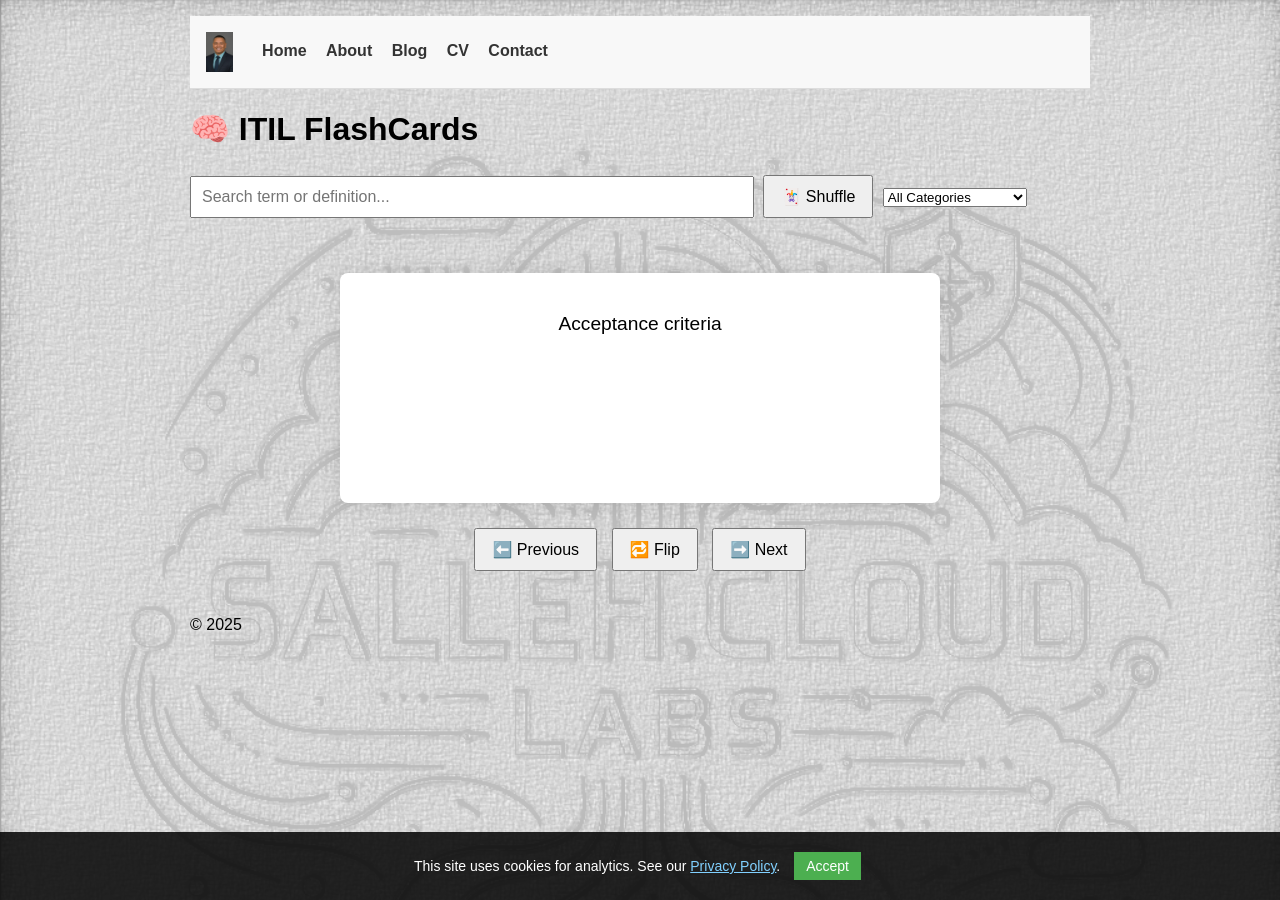
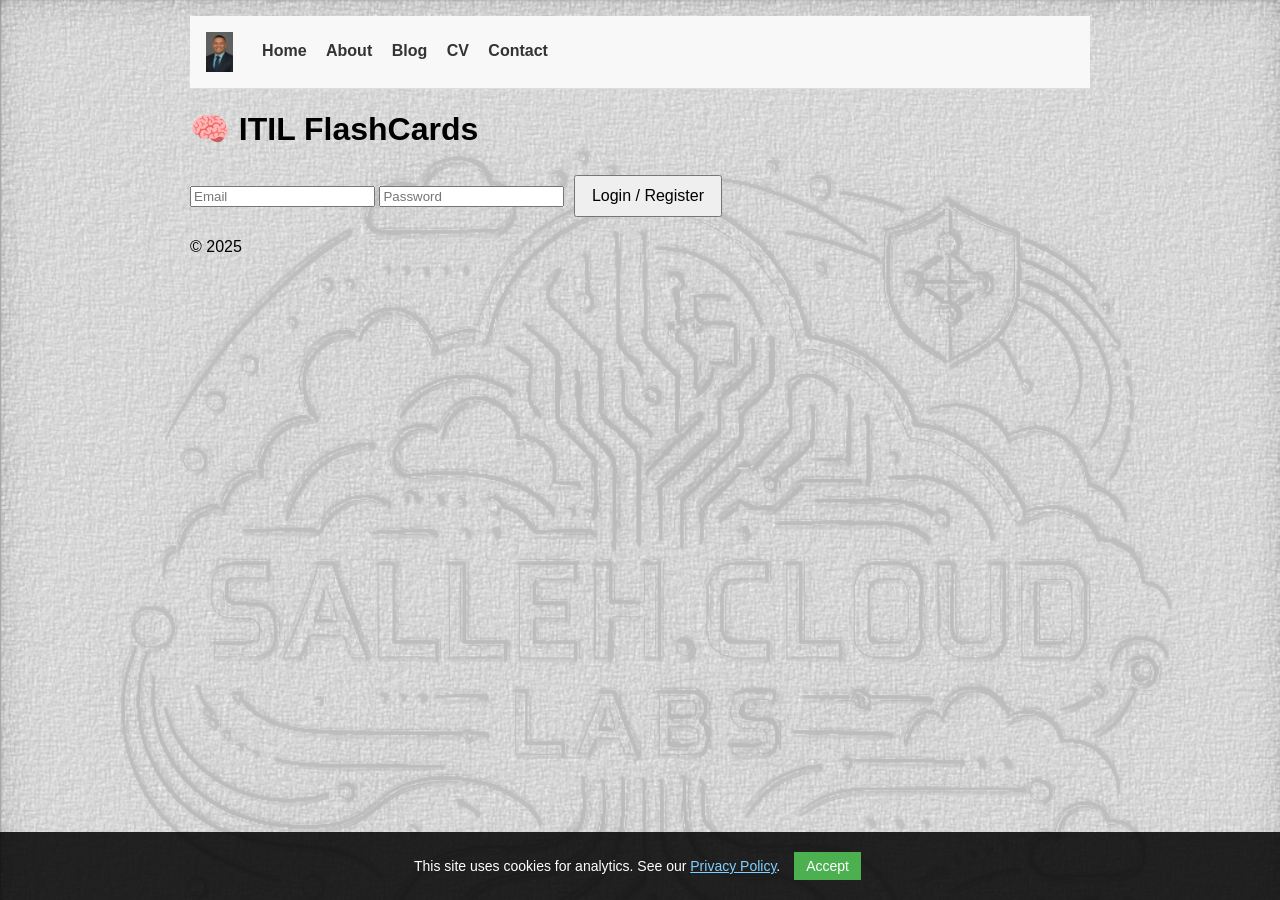
Before and after one commit to Sahshim/salleh-tech-blog, a Jekyll site: the page built from itil-flashcards/index.html, in a window 1280 px wide. Built offline with Jekyll 4.4.1, drawn with Linux system fonts in a browser that asks for light colours; comment, search, counter and statistics services are not loaded; some of the changed lines change nothing that is shown.

Commit message:
IndexFireLogin.html
Here's the fully updated itil-flashcards.html with:

✅ Firebase login (reuses same credentials)
✅ measurementId included in Firebase config
✅ Flashcards only load after successful login
✅ Logout button to end session
✅ Automatically hides login if already signed in

```diff
--- a/itil-flashcards/index.html
+++ b/itil-flashcards/index.html
@@ -3,8 +3,24 @@ layout: default
 permalink: /itil-flashcards/
 ---
 
+<!-- Firebase SDK -->
+<script src="https://www.gstatic.com/firebasejs/9.22.2/firebase-app-compat.js"></script>
+<script src="https://www.gstatic.com/firebasejs/9.22.2/firebase-auth-compat.js"></script>
+
 <h1>🧠 ITIL FlashCards</h1>
 
+<!-- Login Section -->
+<div id="login-section">
+  <input type="email" id="email" placeholder="Email" />
+  <input type="password" id="password" placeholder="Password" />
+  <button onclick="firebaseLogin()">Login / Register</button>
+  <p id="login-error" style="color: red;"></p>
+</div>
+
+<!-- Flashcard App -->
+<div id="flashcard-app" style="display: none;">
+  <button onclick="firebaseLogout()" style="float:right;">🔒 Logout</button>
+  <br /><br />
   <input type="text" id="searchInput" placeholder="Search term or definition..." oninput="searchFlashcards()" />
   <button onclick="shuffleCards()">🃏 Shuffle</button>
   <select id="categoryFilter" onchange="filterByCategory()">
@@ -23,7 +39,9 @@ permalink: /itil-flashcards/
       <button onclick="nextCard()">➡️ Next</button>
     </div>
   </div>
+</div>
 
+<!-- Styles -->
 <style>
   #flashcard-container {
     text-align: center;
@@ -67,11 +85,64 @@ permalink: /itil-flashcards/
   }
 </style>
 
+<!-- Data -->
 <script src="/assets/js/itil_flashcards_data.js"></script>
+
+<!-- Logic -->
 <script>
+  // Firebase config
+  const firebaseConfig = {
+    apiKey: "AIzaSyDejvImoxjN5WW8UxOucCasDPwPNrhoPNc",
+    authDomain: "itilmcq.firebaseapp.com",
+    projectId: "itilmcq",
+    storageBucket: "itilmcq.appspot.com",
+    messagingSenderId: "535085938419",
+    appId: "1:535085938419:web:8549b9b3d11dd26a756986",
+    measurementId: "G-PW7SPRRLVW"
+  };
+  firebase.initializeApp(firebaseConfig);
+  const auth = firebase.auth();
+
+  // Login function
+  function firebaseLogin() {
+    const email = document.getElementById("email").value;
+    const password = document.getElementById("password").value;
+    const errorEl = document.getElementById("login-error");
+
+    auth.signInWithEmailAndPassword(email, password)
+      .then(() => showFlashcards())
+      .catch(() => {
+        auth.createUserWithEmailAndPassword(email, password)
+          .then(() => showFlashcards())
+          .catch(error => errorEl.textContent = error.message);
+      });
+  }
+
+  // Logout function
+  function firebaseLogout() {
+    auth.signOut().then(() => {
+      document.getElementById("flashcard-app").style.display = "none";
+      document.getElementById("login-section").style.display = "block";
+    });
+  }
+
+  // Auth state
+  auth.onAuthStateChanged(user => {
+    if (user) showFlashcards();
+  });
+
+  // Flashcard logic
   let currentCardIndex = 0;
   let showingFront = true;
-  let filteredFlashcards = [...flashcards];
+  let filteredFlashcards = [];
+
+  function showFlashcards() {
+    document.getElementById("login-section").style.display = "none";
+    document.getElementById("flashcard-app").style.display = "block";
+    filteredFlashcards = [...flashcards];
+    populateCategories();
+    renderCard();
+  }
 
   function renderCard() {
     const card = filteredFlashcards[currentCardIndex];
@@ -150,7 +221,4 @@ permalink: /itil-flashcards/
       filter.appendChild(opt);
     });
   }
-
-  populateCategories();
-  renderCard();
 </script>
```
Lines whose indentation alone changed are shown as unchanged.
